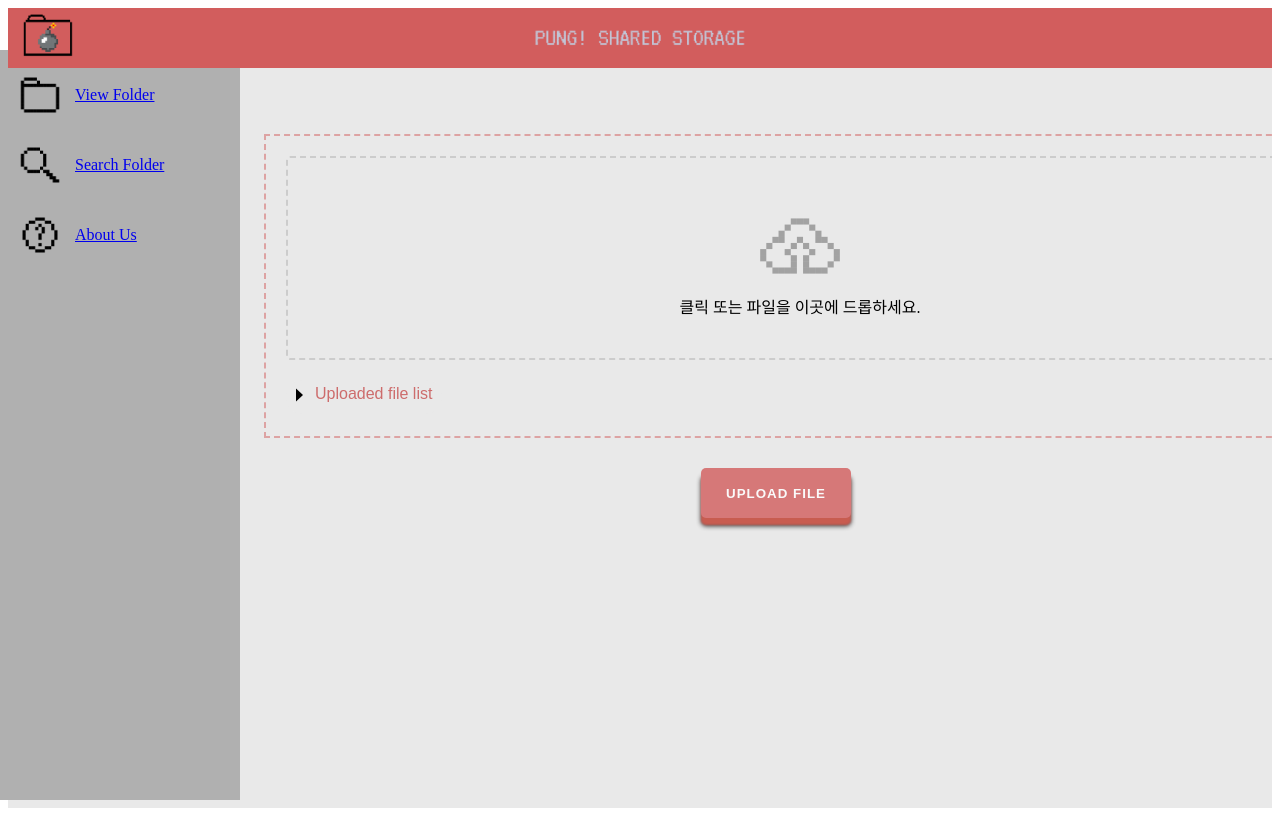
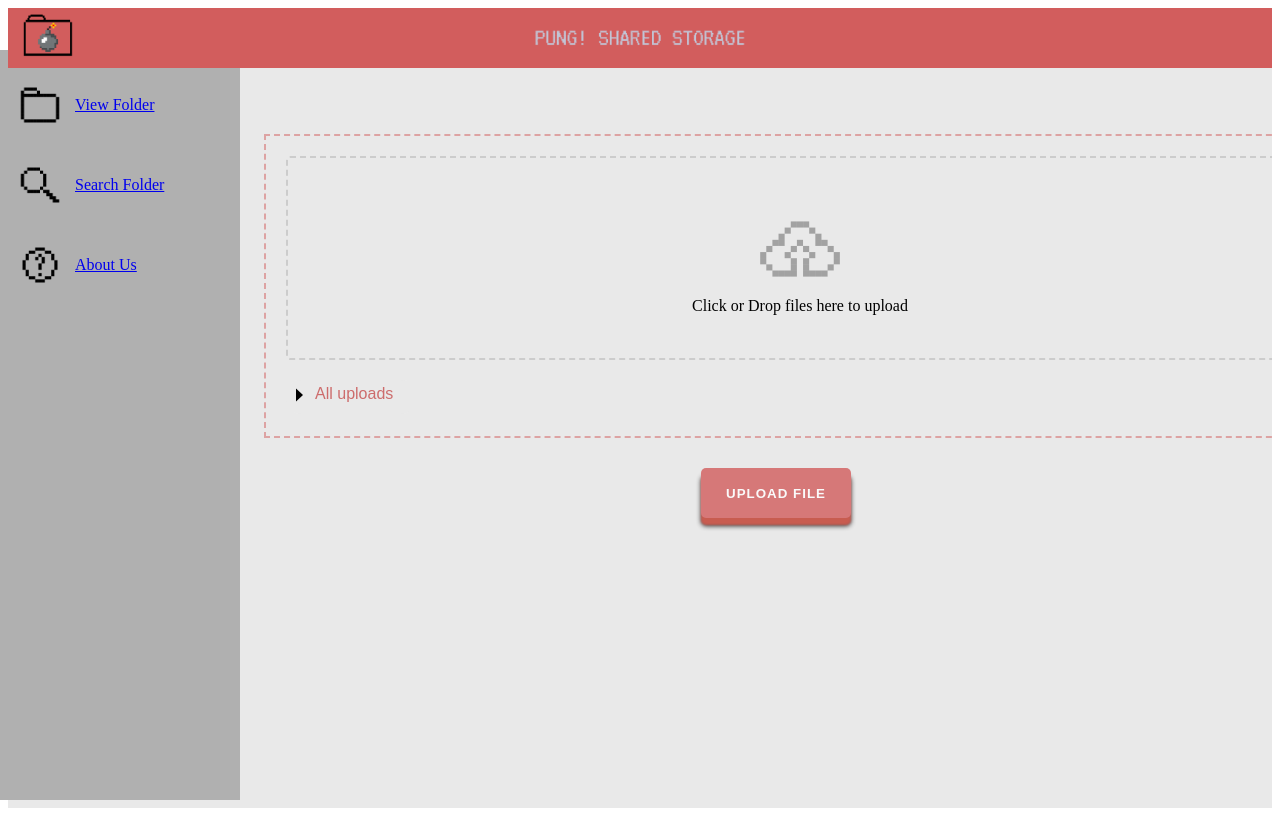
Before and after one commit to PungBox/pungbox-frontend, a React (Vite) app: page / in a window 1280 px wide. Built offline with nearby package versions, Linux system fonts and the light colour scheme.

Commit message:
uploadhandle refactor & get files from Home Upload page

```diff
--- a/src/components/Module/Home.module.css
+++ b/src/components/Module/Home.module.css
@@ -1,4 +1,4 @@
-.outercontainer{
+.outercontainer {
     height: 500px;
     width: 100%;
     margin-top: 50px;
@@ -10,7 +10,7 @@
     /* border: 1px solid #ff0000; */
 }
 
-.innercontainer{
+.innercontainer {
     height: 300px;
     width: 100%;
     padding-left: 20px;
@@ -31,17 +31,19 @@
     justify-content: center;
     align-items: center;
     transition: background-color 0.3s, border-color 0.3s;
-  }
+}
 
-.dropzone:global(.active){
+.dropzone:global(.active) {
     background-color: rgba(0, 0, 0, 0.1);
     border-color: #333;
 }
-.dropzone.active{
+
+.dropzone.active {
     background-color: rgba(0, 0, 0, 0.1);
     border-color: #333;
 }
-.dropzone:hover{
+
+.dropzone:hover {
     background-color: rgba(0, 0, 0, 0.1);
     border-color: #333;
 }
@@ -63,62 +65,76 @@
     opacity: 0.8;
     letter-spacing: 1px;
     box-shadow: #c0392b 0px 7px 2px, #000 0px 8px 5px;
-  }
+}
+
 .uploadbutton:hover {
     opacity: 1;
     top: 2px;
-    box-shadow: #c0392b 0px 3px 2px,#000 0px 3px 5px;
-  }
-.uploadbutton.active     {
+    box-shadow: #c0392b 0px 3px 2px, #000 0px 3px 5px;
+}
+
+.uploadbutton.active {
     top: 3px;
-  }
+}
 
 .uploadicon {
     width: 96px;
     height: 96px;
     opacity: 0.30;
-    /* box-shadow: 0px 4px 4px rgba(0, 0, 0, 0.25); */
 }
 
-
-.dragdropFiles{
+.dragdropFiles {
     margin-top: 1rem;
 }
-.dragdropFiles > div {
+
+.dragdropFiles>div {
     width: 300px;
     padding: 8px;
     padding-left: 10px;
     margin-bottom: 10px;
     display: flex;
     justify-content: space-between;
-    background-color: #bcbcbc;
-    padding: 5px;
+    background-color: #cdcdcd;
+    padding: 7px;
     padding-right: 10px;
     font-size: 1rem;
-    border-radius: 1rem;
-    cursor: pointer;
- }
+    border-radius: 15px;
+    white-space: pre-wrap;
+}
+
 
 .dragdropFilesFilter {
     cursor: pointer;
 }
+
 .dragdropFilesFilter:hover {
     opacity: 0.3;
 }
 
-.filelistbutton{
+.dragdropFilesFilter span{
+    font-style: bold;
+    font-size: larger;
+}
+
+.filelistbutton {
+    min-width: 130px;
     display: flex;
     background-color: #e9e9e9;
     border: none;
     padding: 5px;
-    padding-right: 10px;
     font-size: 1rem;
-    border-radius: 1rem;
+    border-radius: 15px;
     color: rgb(205, 108, 108);
+    transition: all 0.3s, color 0.3s;
     cursor: pointer;
 }
-.filelistbutton:hover{
-    background: #d25d5d;
+
+
+.filelistbutton:hover {
+    background: #e17575;
     color: white;
-    text-shadow: 0 0.1rem #bcb4b4;
+    box-shadow: 0 0 5px #e17575,
+              0 0 25px #e17575,
+              0 0 50px #e17575,
+              0 0 100px #e17575;
 }
--- a/src/components/Module/Sidebar.module.css
+++ b/src/components/Module/Sidebar.module.css
@@ -2,7 +2,6 @@
   position: absolute;
   width: 240px;
   left: -240px;
-  /*padding: 1rem;*/
   background-color: #b0b0b0;
   /* border-right: 1px rgb(104, 104, 104) solid; */
   /* box-shadow: 4px 4px 4px rgba(211, 113, 113, 0.25); */
@@ -28,6 +27,7 @@
 
 .frame {
   width: 100%;
+  margin-top: 10px;
   padding-top: 20px;
   position: absolute;
   display: flex;
@@ -44,25 +44,30 @@
   height: 50px;
 }
 
-.menucontainer{
+.menucontainer {
+  margin-bottom: 10px;
   display: flex;
   align-items: center;
   position: relative;
   z-index: 2;
   transition: opacity 0.3s;
 }
+
 .menucontainer:hover {
   cursor: pointer;
   opacity: 0.3;
 }
-.menucontainer > * {
-  margin-right: 10px; /* 모든 자식 요소들의 오른쪽에 10px 마진 설정 */
+
+.menucontainer>* {
+  margin-right: 10px;
+  /* 모든 자식 요소들의 오른쪽에 10px 마진 설정 */
 }
-.menucontainer:active{
+
+.menucontainer:active {
   transition: background-color 0.3s ease;
   box-shadow: 0 0 10px rgba(0, 0, 0, 0.3);
   position: relative;
-  top:2px;
+  top: 2px;
 }
 
 /*media queury 기준*/
@@ -87,11 +92,6 @@
   }
 
   .overlay {
-    position: fixed;
-    top: 0;
-    left: 0;
-    width: 100%;
-    height: 100%;
     width: 60px;
   }
 }
--- a/src/components/Pages/AboutUs.tsx
+++ b/src/components/Pages/AboutUs.tsx
@@ -4,6 +4,10 @@ const Aboutus = () => {
   return (
     <div className="max-w-3xl mx-auto p-6 bg-white rounded-lg shadow-lg">
       <h1 className="text-3xl font-bold mb-6">About Us</h1>
+      <div className="mb-4">
+        <span className="block font-semibold">Cloud Computing Team B - 펑박사</span>
+        <span className="font-serif"></span>
+      </div>
       <div className="mb-4">
         <span className="block font-semibold">Frontend:</span>
         <span className="font-serif">이예찬, 신건우</span>
--- a/src/components/Pages/home/Home.tsx
+++ b/src/components/Pages/home/Home.tsx
@@ -9,7 +9,7 @@ import styles from '/src/components/Module/Home.module.css';
 import iconExpand from '/src/assets/images/icon_expand.svg';
 import iconCollapse from '/src/assets/images/icon_collapse.svg';
 import { getPresignedUrl } from 'service/service';
-import { Link } from 'react-router-dom';
+import { Link, useNavigate } from 'react-router-dom';
 import uploadUrl from '/src/assets/images/icon-cloud-database.png';
 
 interface IFileTypes {
@@ -21,8 +21,6 @@ const Home = () => {
   const [isDragging, setIsDragging] = useState<boolean>(false);
   const [files, setFiles] = useState<IFileTypes[]>([]);
   const [showFiles, setShowFiles] = useState<boolean>(false);
-
-  const nextFileId = useRef<number>(0);
 
   const handleDragStart = (e: DragEvent) => {
     e.preventDefault();
@@ -48,6 +46,8 @@ const Home = () => {
     setIsDragging(false);
     onChangeFiles(e);
   };
+
+  const nextFileId = useRef<number>(0);
 
   const onChangeFiles = async (e: ChangeEvent<HTMLInputElement> | any) => {
     let selectFiles: File[] = [];
@@ -88,9 +88,12 @@ const Home = () => {
     setShowFiles(!showFiles);
   };
 
+  const navigate = useNavigate();
+
   const handleUpload = async () => {
     if (files.length > 0) {
-      window.location.href = '/register'; // 파일이 있으면 "/register"로 이동
+      navigate('/register', { state: { files } }); // 파일이 있으면 "/register"로 이동
+      //files는 /register로 이동할 때 state라는 속성에 포함되어 전달됨!
     } else {
       alert('Please upload at least one file.'); // 파일이 없으면 경고창 표시
     }
@@ -120,12 +123,12 @@ const Home = () => {
           ref={dragRef}
         >
           <img className={styles.uploadicon} src={uploadUrl} />
-          <span>클릭 또는 파일을 이곳에 드롭하세요.</span>
+          <span>Click or Drop files here to upload</span>
         </label>
 
         <button className={styles.filelistbutton} onClick={toggleFilesVisibility}>
           {showFiles ? <img src={iconCollapse} alt="Collapse" /> : <img src={iconExpand} alt="Expand" />}
-          <span>Uploaded file list</span>
+          <span>All uploads</span>
         </button>
         <div className={styles.dragdropFiles} style={{ display: showFiles ? 'block' : 'none' }}>
           {files.map((file: IFileTypes) => {
@@ -141,7 +144,7 @@ const Home = () => {
                   className={styles.dragdropFilesFilter}
                   onClick={() => handleFilterFile(id)}
                 >
-                  X
+                  <span>X</span>
                 </div>
               </div>
             );
@@ -151,7 +154,7 @@ const Home = () => {
 
       <div style={{ textAlign: 'center' }}>
         <button className={styles.uploadbutton} onClick={handleUpload}>
-          UPLOAD FILE
+          <span>UPLOAD FILE</span>
         </button>
       </div>
     </div>
--- a/src/components/Pages/register/Register.tsx
+++ b/src/components/Pages/register/Register.tsx
@@ -1,4 +1,5 @@
 import React, { useState } from 'react';
+import { useLocation } from 'react-router-dom';
 import RegisterForm from './component/RegisterForm';
 import RegisterResult from './component/RegisterResult';
 
--- a/src/components/Pages/register/component/RegisterForm.tsx
+++ b/src/components/Pages/register/component/RegisterForm.tsx
@@ -1,4 +1,5 @@
 import React from 'react';
+import { useLocation } from 'react-router-dom';
 import styles from '/src/components/Module/Register.module.css';
 
 interface RegisterResultProps {
@@ -9,6 +10,10 @@ const RegisterForm = ({ setIsRegisterDone }: RegisterResultProps) => {
   function submit() {
     setIsRegisterDone(true);
   }
+
+  const location = useLocation();
+  const { files } = location.state;
+  //TO DO:: Home에서 state로 받아온 files를 사용하여 register 완료후 Get Storage 버튼 누르면 업로드 진행
 
   return (
     <form className={styles.form} method="POST" onSubmit={submit}>
--- a/src/components/Pages/view/component/FileList.tsx
+++ b/src/components/Pages/view/component/FileList.tsx
@@ -1,5 +1,5 @@
 import React from 'react';
-
+import styles from '/src/components/Module/View.module.css';
 import {
   FileListProps,
   getFileNameExpression,
@@ -13,7 +13,7 @@ export const FileList = ({ fileDescriptions, selected, toggleSelectFile }: FileL
     const splitted = file.fileName.split('.');
     const extension = splitted[splitted.length - 1];
     return (
-      <tr key={file.fileId} onClick={() => toggleSelectFile(file.fileId)}>
+      <tr className={styles.checkbox} key={file.fileId} onClick={() => toggleSelectFile(file.fileId)}>
         <td>
           <input type="checkbox" checked={selected[file.fileId]} onChange={() => toggleSelectFile(file.fileId)} />
         </td>
```
Also changed, not shown: src/components/Module/View.module.css (+9 -7 lines).
